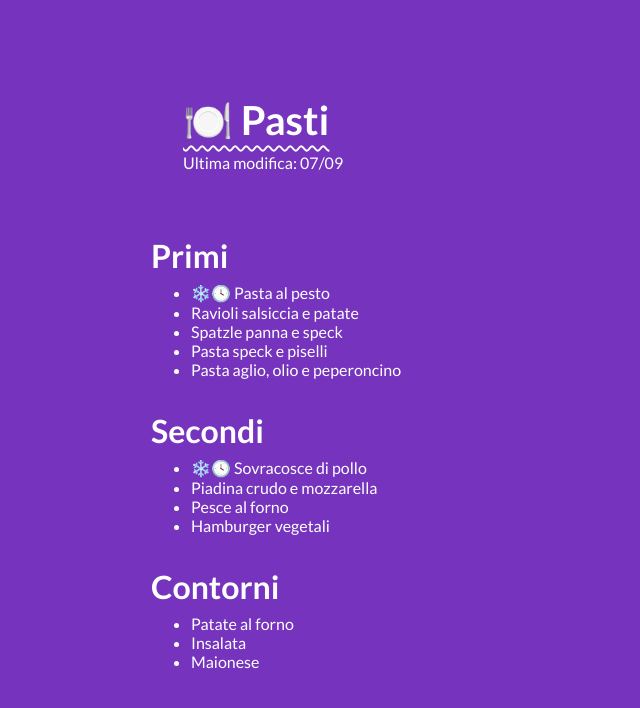
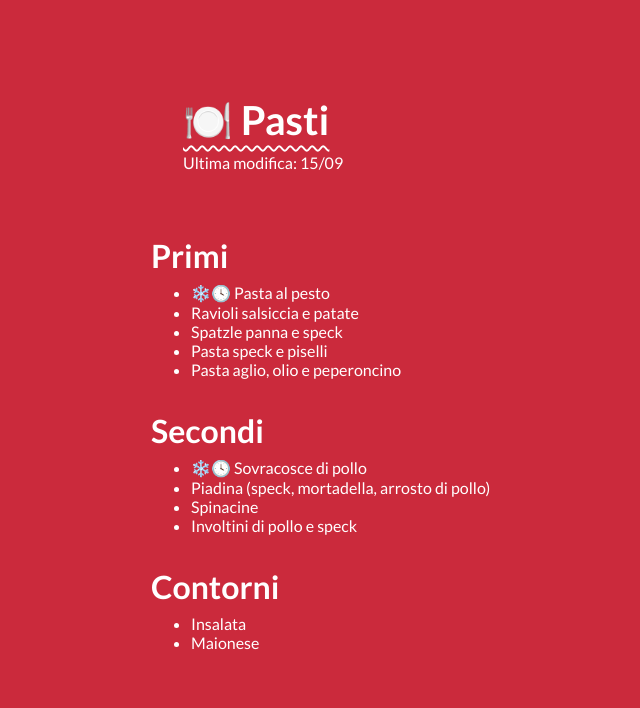
Before and after one commit to lbwd/pasti, a plain HTML site: page index.html in a window 1280 px wide. Shown: the whole page, without its empty margins (105-745 px from the left). Drawn offline with Linux system fonts and the light colour scheme.

Commit message:
Update 15/09

```diff
--- a/index.html
+++ b/index.html
@@ -16,7 +16,7 @@
 <body>
     <header>
         <h1>🍽️ Pasti</h1>
-        <span>Ultima modifica: 07/09</span>
+        <span>Ultima modifica: 15/09</span>
     </header>
     <main>
         <p>
@@ -33,15 +33,14 @@
         <h2>Secondi</h2>
         <ul>
             <li>❄️🕓 Sovracosce di pollo</li>
-            <li>Piadina crudo e mozzarella</li>
-            <li>Pesce al forno</li>
-            <li>Hamburger vegetali</li>
+            <li>Piadina (speck, mortadella, arrosto di pollo)</li>
+            <li>Spinacine</li>
+            <li>Involtini di pollo e speck</li>
         </ul>
         </p>
         <p>
         <h2>Contorni</h2>
         <ul>
-            <li>Patate al forno</li>
             <li>Insalata</li>
             <li>Maionese</li>
         </ul>
--- a/styles.css
+++ b/styles.css
@@ -3,7 +3,7 @@ html {
 }
 
 body {
-    background-color: #7633BD;
+    background-color: #CB2A3C;
     color: white;
     font-family: "Lato", sans-serif;
     font-size: 16px;
```
